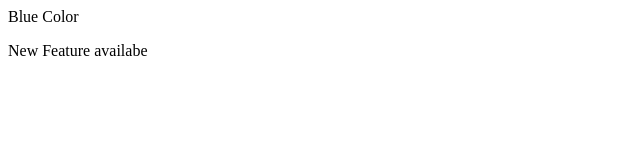
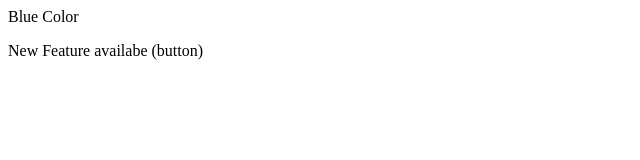
Before and after one commit to AkleshYadav590/local-repoq, a plain HTML site: page index.html in a window 1280 px wide. Shown: the full height of the page, 0-640 px from the left. Drawn offline with Linux system fonts and the light colour scheme.

```diff
--- a/index.html
+++ b/index.html
@@ -1,2 +1,2 @@
 <p>Blue Color</p>
-<p>New Feature availabe</p>
+<p>New Feature availabe (button)</p>
```
